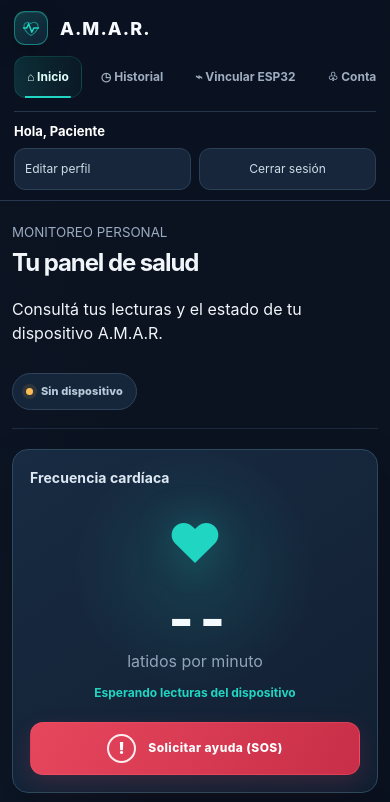
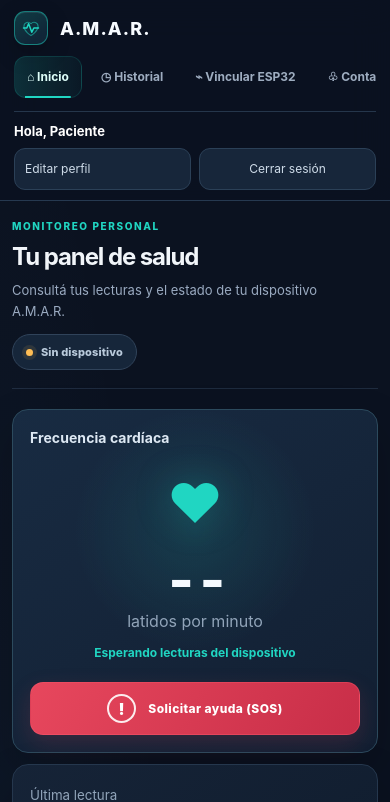
Before and after one commit to Tomicasgit/Aplicacion_AMAR, a PHP site: page / in a window 390 px wide. Shown: the part 1689-2491 px from the top of the page. Run offline with PHP 8.4, Linux system fonts and the light colour scheme; some libraries are stand-ins or nearby versions.

Commit message:
Refina la jerarquía tipográfica del dashboard

```diff
--- a/style.css
+++ b/style.css
@@ -1296,3 +1296,25 @@ button:focus-visible, a:focus-visible, input:focus-visible {
     transition-duration: .01ms !important;
   }
 }
+
+
+/* Jerarquía del encabezado del panel */
+.top-heading { min-width: 0; }
+.top-heading > small {
+  display: block;
+  margin-bottom: 5px;
+  color: var(--teal);
+  font-size: 10px;
+  font-weight: 850;
+  letter-spacing: .16em;
+}
+.top-heading h1 { margin: 0 0 5px; }
+.top-heading p {
+  margin: 0;
+  color: var(--muted);
+  font-size: 13px;
+  line-height: 1.6;
+}
+@media (max-width: 760px) {
+  .top-heading p { max-width: 42ch; }
+}
```
